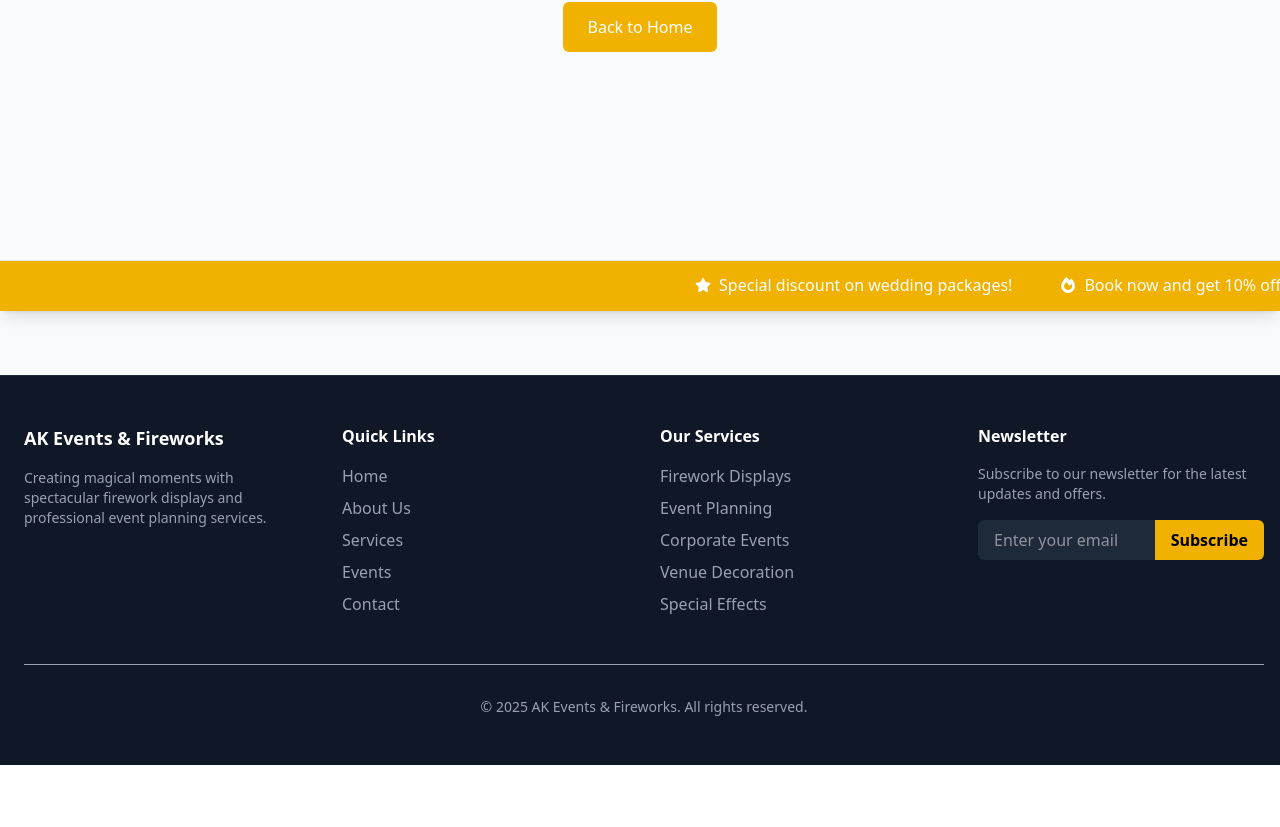
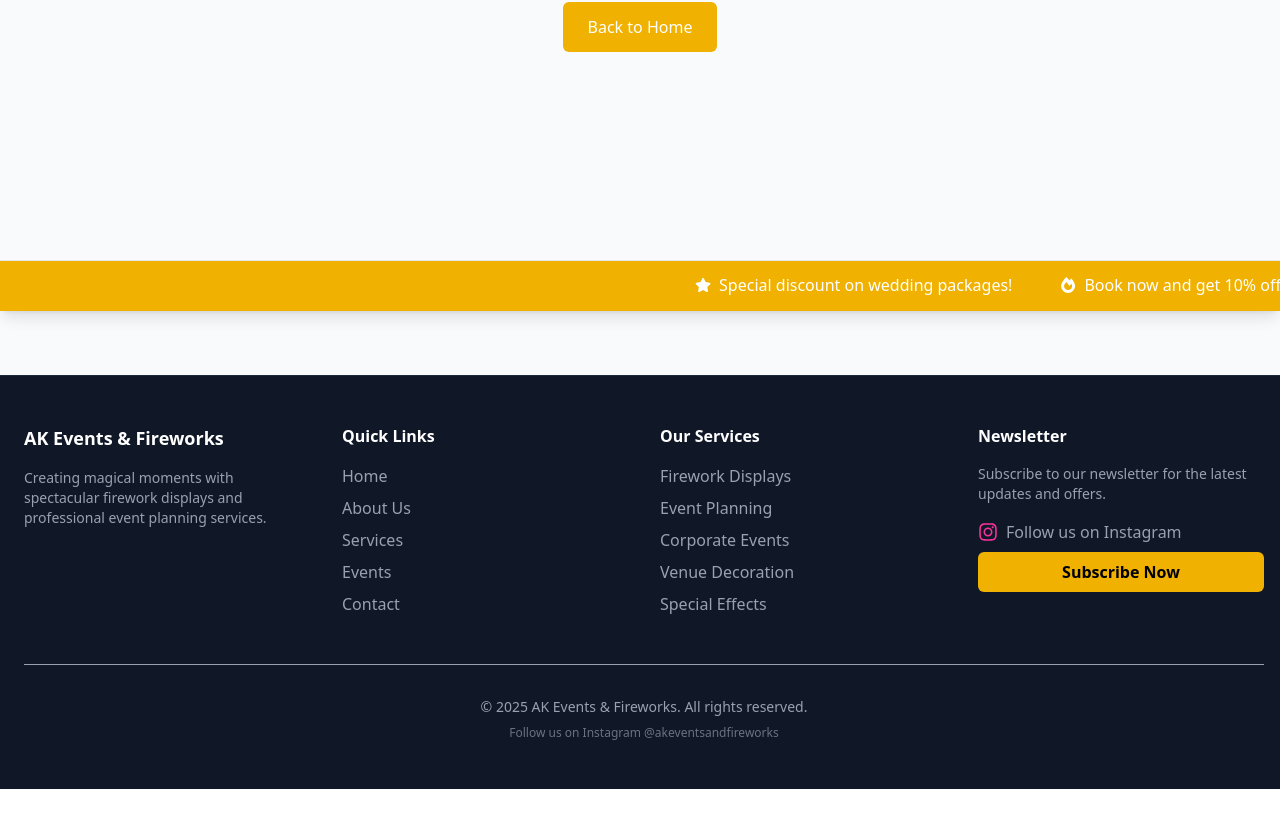
Before and after one commit to haribabu121/akeventsandfireworks, a React (Vite) app: page /events in a window 1280 px wide. Shown: the part 489-1316 px from the top of the page. Built offline with nearby package versions, Linux system fonts and the light colour scheme.

Commit message:
updated subscribe functionality

```diff
--- a/src/components/footer/Footer.jsx
+++ b/src/components/footer/Footer.jsx
@@ -1,6 +1,21 @@
-import React from 'react';
+import React, { useState } from 'react';
+import { FaInstagram } from 'react-icons/fa';
 
 const Footer = () => {
+  const [isSubscribed, setIsSubscribed] = useState(false);
+
+  const handleSubscribe = (e) => {
+    e.preventDefault();
+    // Open Instagram in a new tab
+    window.open('https://www.instagram.com/akeventsandfireworks', '_blank');
+    // Update subscription status to show 'Subscribed'
+    setIsSubscribed(true);
+
+    // Revert back to 'Subscribe Now' after 3 seconds
+    setTimeout(() => {
+      setIsSubscribed(false);
+    }, 3000);
+  };
   return (
     <footer className="bg-gray-900 text-gray-400 py-12 border-t border-gray-800">
       <div className="container mx-auto px-6">
@@ -39,23 +54,27 @@ const Footer = () => {
           <div>
             <h4 className="text-white font-semibold mb-4">Newsletter</h4>
             <p className="text-sm mb-4">Subscribe to our newsletter for the latest updates and offers.</p>
-            <form className="flex">
-              <input
-                type="email"
-                placeholder="Enter your email"
-                className="px-4 py-2 rounded-l-md bg-gray-800 text-white focus:outline-none focus:ring-2 focus:ring-yellow-500 w-full"
-              />
+            <form onSubmit={handleSubscribe} className="flex flex-col space-y-2">
+              <div className="flex items-center">
+                <FaInstagram className="mr-2 text-pink-500 text-xl" />
+                <span>Follow us on Instagram</span>
+              </div>
               <button
                 type="submit"
-                className="bg-yellow-500 hover:bg-yellow-600 text-black font-semibold px-4 py-2 rounded-r-md transition-colors"
+                className={`flex items-center justify-center space-x-2 font-semibold px-4 py-2 rounded-md transition-all duration-300 ${
+                  isSubscribed
+                    ? 'bg-green-500 text-white transform scale-105'
+                    : 'bg-yellow-500 hover:bg-yellow-600 text-black hover:shadow-md'
+                }`}
               >
-                Subscribe
+                {isSubscribed ? '✓ Subscribed!' : 'Subscribe Now'}
               </button>
             </form>
           </div>
         </div>
         <div className="border-t border-white-100 mt-12 pt-8 text-sm text-center">
           <p>&copy; {new Date().getFullYear()} AK Events & Fireworks. All rights reserved.</p>
+          <p className="mt-2 text-xs text-gray-500">Follow us on Instagram @akeventsandfireworks</p>
         </div>
       </div>
     </footer>
```
